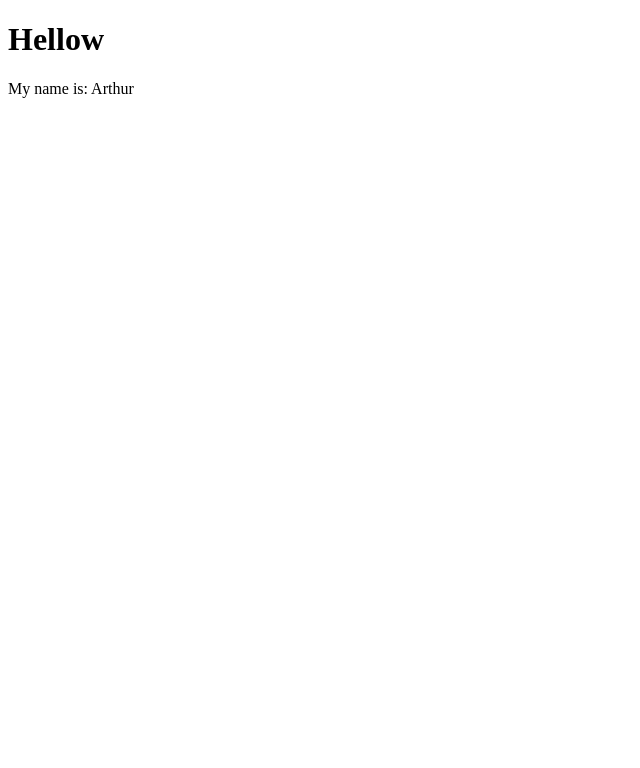
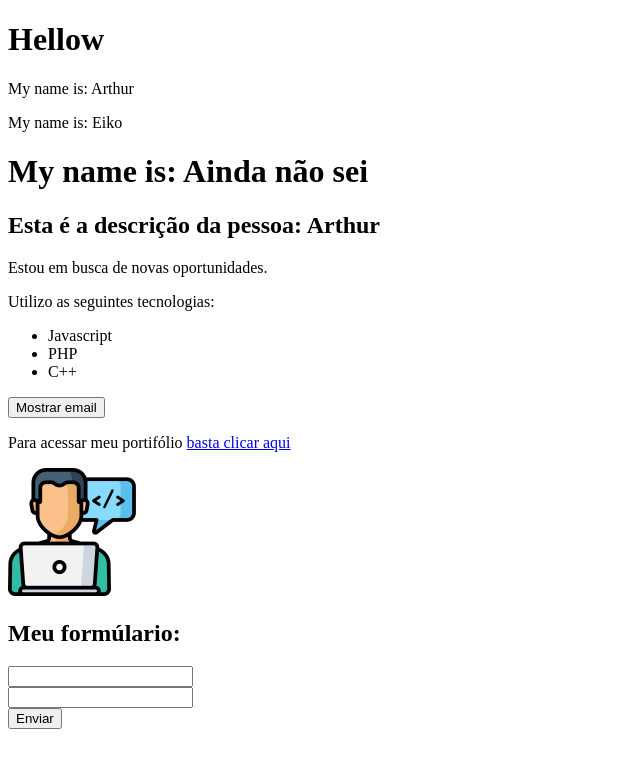
Before and after one commit to Arthureiko/Projeto-VueJS, a Vue app: page / in a window 1280 px wide. Shown: the top 768 px of the page, without its empty margins (0-640 px from the left). Built offline with nearby package versions, Linux system fonts and the light colour scheme.

Commit message:
feat: add

```diff
--- a/public/index.html
+++ b/public/index.html
@@ -13,6 +13,5 @@
     </noscript>
     <div id="app"></div>
 
-    <script type="module" src="src/main.js"></script>
   </body>
 </html>
--- a/src/App.vue
+++ b/src/App.vue
@@ -1,13 +1,21 @@
 <template>
-  <FirstComponent />
+  <div>
+    <FirstComponent />
+    <LifeCycle />
+    <Pessoa />
+  </div>
 </template>
 
 <script>
 import FirstComponent from "./components/FirstComponent.vue";
+import LifeCycle from "./components/LifeCycle.vue";
+import Pessoa from "./components/Pessoa.vue";
 export default {
   name: "App",
   components: {
     FirstComponent,
+    LifeCycle,
+    Pessoa,
   },
 };
 </script>
--- a/src/components/FirstComponent.vue
+++ b/src/components/FirstComponent.vue
@@ -1,7 +1,7 @@
 <template>
   <div>
     <h1>Hellow</h1>
-    <p>My name is: {{ nome }}</p>
+    <p v-for="(nomes, i) in nomes" :key="i">My name is: {{ nomes.name }}</p>
   </div>
 </template>
 
@@ -13,5 +13,9 @@ export default {
       nome: "Arthur",
     };
   },
+  setup() {
+    const nomes = [{ name: "Arthur" }, { name: "Eiko" }];
+    return { nomes };
+  },
 };
 </script>
--- /dev/null
+++ b/src/components/Form.vue
@@ -0,0 +1,25 @@
+<template>
+  <div>
+    <h2>Meu formúlario:</h2>
+    <form action="">
+      <div>
+        <InputText />
+      </div>
+      <div>
+        <InputText />
+      </div>
+      <div>
+        <Submit />
+      </div>
+    </form>
+  </div>
+</template>
+
+<script>
+import InputText from "./form/InputText.vue";
+import Submit from "./form/Submit.vue";
+export default {
+  name: "Form",
+  components: { InputText, Submit },
+};
+</script>
--- /dev/null
+++ b/src/components/Info.vue
@@ -0,0 +1,51 @@
+<template>
+  <div>
+    <p v-if="!esta_trabalhando">Estou trabalhando no momento.</p>
+    <p v-else>Estou em busca de novas oportunidades.</p>
+    <p>Utilizo as seguintes tecnologias:</p>
+    <ul>
+      <li>Javascript</li>
+      <li>PHP</li>
+      <li>C++</li>
+    </ul>
+    <div>
+      <button @click="showEmail">{{ textButton }}</button>
+    </div>
+    <p v-show="mostrar_email">Mandar email para: {{ email }}</p>
+    <p>
+      Para acessar meu portifólio
+      <a v-bind:href="meu_link" target="_blank">basta clicar aqui</a>
+    </p>
+    <Picture />
+  </div>
+</template>
+
+<script>
+import Picture from "./Picture.vue";
+
+export default {
+  name: "Info",
+  components: {
+    Picture,
+  },
+  data() {
+    return {
+      esta_trabalhando: true,
+      mostrar_email: false,
+      email: "arthureiko29@gmail.com",
+      meu_link: "https://google.com",
+      textButton: "Mostrar email",
+    };
+  },
+  methods: {
+    showEmail() {
+      this.mostrar_email = !this.mostrar_email;
+      if (!this.mostrar_email) {
+        this.textButton = "Mostrar email";
+      } else {
+        this.textButton = "Esconder email";
+      }
+    },
+  },
+};
+</script>
--- /dev/null
+++ b/src/components/LifeCycle.vue
@@ -0,0 +1,15 @@
+<template>
+  <h1>My name is: {{ nome }}</h1>
+</template>
+
+<script>
+export default {
+  name: "LifeCycle",
+
+  data() {
+    return {
+      nome: "Ainda não sei",
+    };
+  },
+};
+</script>
--- /dev/null
+++ b/src/components/Pessoa.vue
@@ -0,0 +1,24 @@
+<template>
+  <div>
+    <h2>Esta é a descrição da pessoa: {{ nome }}</h2>
+    <Info />
+    <Form />
+  </div>
+</template>
+
+<script>
+import Info from "./Info.vue";
+import Form from "./Form.vue";
+export default {
+  name: "Pessoa",
+  components: {
+    Info,
+    Form,
+  },
+  data() {
+    return {
+      nome: "Arthur",
+    };
+  },
+};
+</script>
--- /dev/null
+++ b/src/components/Picture.vue
@@ -0,0 +1,15 @@
+<template>
+  <img :src="avatar" :alt="description" />
+</template>
+
+<script>
+export default {
+  name: "Picture",
+  data() {
+    return {
+      avatar: "/img/avatar.png",
+      description: "Eiko",
+    };
+  },
+};
+</script>
--- /dev/null
+++ b/src/components/form/InputText.vue
@@ -0,0 +1,11 @@
+<template>
+  <div>
+    <input type="text" />
+  </div>
+</template>
+
+<script>
+export default {
+  name: "InputText",
+};
+</script>
--- /dev/null
+++ b/src/components/form/Submit.vue
@@ -0,0 +1,11 @@
+<template>
+  <div>
+    <input type="submit" value="Enviar" />
+  </div>
+</template>
+
+<script>
+export default {
+  name: "Submit",
+};
+</script>
```
Also changed, not shown: public/img/avatar.png (added).
